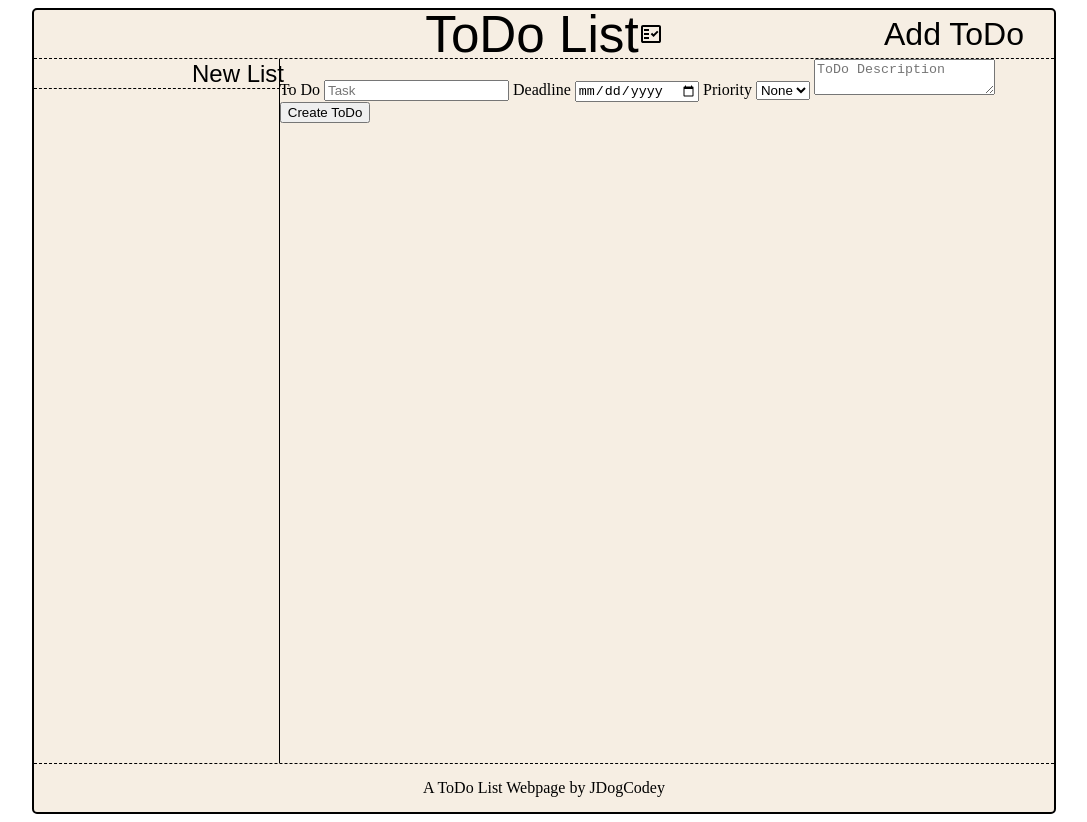
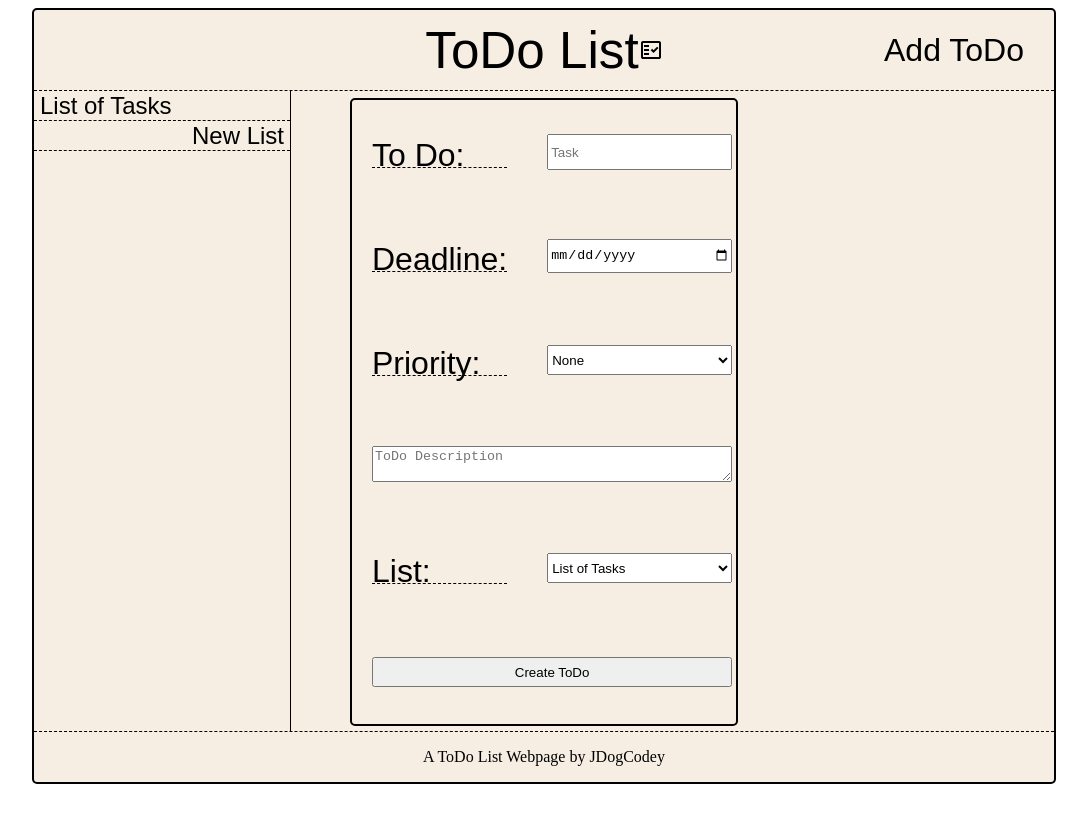
Before and after one commit to jdogcodey/todolist, a website built with webpack: page src/index.html in a window 1280 px wide. Both pictures are taken after a click on the button "Add ToDo". Shown: the whole page, without its empty margins (96-1183 px from the left). After the commit the page ends 800 px from the top, so only its background shows below. Built offline with nearby package versions, Linux system fonts and the light colour scheme; a web font is replaced by a local one.

Commit message:
Some formatting on the form

```diff
--- a/src/forminteraction.js
+++ b/src/forminteraction.js
@@ -1,10 +1,16 @@
 // Opening the form and submitting the form
 import { toggleVisible } from "./togglevisibility.js";
-import { newToDo } from "./listfunctions.js";
-// import { globalToDoList } from "./index.js";
+import { newToDo, allLists } from "./listfunctions.js";
 
 function openForm() {
   document.querySelector("#open-form").addEventListener("click", () => {
+    const listName = Object.keys(allLists);
+    for (let i = 0; i < listName.length; i++) {
+      const listOption = document.createElement("option");
+      listOption.textContent = listName[i];
+      listOption.value = listName[i];
+      document.querySelector("#choose-list").appendChild(listOption);
+    }
     toggleVisible("form");
   });
 }
@@ -19,8 +25,18 @@ function submitForm(obj) {
     const priorityValue = priority.value;
     const description = document.querySelector("#description");
     const descriptionValue = description.value;
-    newToDo(obj, nameValue, deadlineValue, priorityValue, descriptionValue);
-    console.log(obj);
+    const list = document.querySelector("#choose-list");
+    const listValue = list.value;
+    newToDo(
+      listValue,
+      nameValue,
+      deadlineValue,
+      priorityValue,
+      descriptionValue
+    );
+    console.log(allLists);
+    console.log(listValue);
+    toggleVisible("form");
   });
 }
 
--- a/src/index.html
+++ b/src/index.html
@@ -21,12 +21,18 @@
             <button class="list-button" id="add-list">New List</button>
         </div>
         <div id="right-side">
+            <div id="right-column"></div>
+        </div>
+    </main>
+    <footer>
+        <p>A ToDo List Webpage by JDogCodey</p>
+    </footer>
     <form>
-                <label for="to-do-name">To Do</label>
+        <label for="to-do-name">To Do:</label>
         <input type="text" name="name" placeholder="Task" id="to-do-name">
-                <label for="deadline">Deadline</label>
+        <label for="deadline">Deadline:</label>
         <input type="date" name="deadline" id="deadline">
-                <label for="priority">Priority</label>
+        <label for="priority">Priority:</label>
         <select name="priority" id="priority">
             <option value="None">None</option>
             <option value="Low">Low</option>
@@ -34,14 +40,12 @@
             <option value="High">High</option>
         </select>
         <textarea name="description" placeholder="ToDo Description" id="description"></textarea>
+        <label for="choose-list">List:</label>
+        <select name="choose-list" id="choose-list">
+
+        </select>
         <input type="submit" value="Create ToDo" id="submit">
     </form>
-            <div id="right-column"></div>
-        </div>
-    </main>
-    <footer>
-        <p>A ToDo List Webpage by JDogCodey</p>
-    </footer>
     </div>
 </body>
 </html>
--- a/src/index.js
+++ b/src/index.js
@@ -9,7 +9,7 @@ import {
   completeToDo,
   moveList,
 } from "./listfunctions.js";
-import { updatePage, listButton } from "./toDOM.js";
+import { updatePage, addList } from "./toDOM.js";
 
 const myLogo = new Image();
 myLogo.src = Logo;
@@ -18,11 +18,7 @@ document.querySelector("#logo").appendChild(myLogo);
 openForm();
 submitForm(`globalList`);
 
-document.querySelector("#add-list").addEventListener("click", () => {
-  newList();
-  updatePage();
-});
-
+newList("List of Tasks", updatePage);
 // console.log("All lists");
 // console.log(allLists);
 // newList("globalList");
--- a/src/listfunctions.js
+++ b/src/listfunctions.js
@@ -15,8 +15,9 @@ function newToDo(list, name, deadline, priority, description) {
 }
 
 // Creates a new ToDo List
-function newList() {
-  allLists[prompt("New ToDo List", "Title")] = {};
+function newList(listName, func) {
+  allLists[listName] = {};
+  func();
 }
 
 //Changes the priority of the ToDo
--- a/src/styles.css
+++ b/src/styles.css
@@ -18,10 +18,11 @@ body {
     border: 2px solid black;
     border-radius: 5px;
     width: 80vw;
+    min-width: 620px;
 }
 
 header, footer {
-    max-height: 6vh;
+    max-height: 10vh;
     display: flex;
     align-items: center;
     flex-direction: row;
@@ -58,7 +59,7 @@ header {
 }
 
 main {
-    min-height: 88vh;
+    min-height: 80vh;
     display: flex;
     flex-direction: row;
 }
@@ -96,6 +97,40 @@ button:hover {
 
 form {
     display: none;
+    position: absolute;
+    z-index: 100;
+    align-self: center;
+    border: 2px solid black;
+    background-color: #f6eee3;
+    border-radius: 5px;
+    width: 30vw;
+    margin-top: 11vh;
+    margin-bottom: 11vh;
+    height: 78vh;
+    margin-bottom: auto;
+    grid-template-columns: 1fr 1fr;
+    grid-template-rows: repeat(6, minmax(20px, 13vh));
+    align-items: center;
+    font-family: 'nanum', Arial, Helvetica, sans-serif;
+    font-size: 2rem;
+}
+
+form * {
+    margin: 20px;
+    height: 30px;
+    border-spacing: none;
+}
+
+#description {
+    grid-area: 4 / 1 / 5 / 3
+}
+
+#submit {
+    grid-area: 6 / 1 / 7 / 3;
+}
+
+label {
+    border-bottom: 1px dashed black;
 }
 
 footer {
--- a/src/toDOM.js
+++ b/src/toDOM.js
@@ -1,4 +1,4 @@
-import { allLists } from "./listfunctions";
+import { allLists, newList } from "./listfunctions";
 
 function updatePage() {
   const leftColumn = document.querySelector("#left-column");
@@ -27,4 +27,8 @@ function updatePage() {
   }
 }
 
+document.querySelector("#add-list").addEventListener("click", () => {
+  newList(prompt("Add ToDo List", "Name"), updatePage);
+});
+
 export { updatePage };
--- a/src/togglevisibility.js
+++ b/src/togglevisibility.js
@@ -2,10 +2,10 @@
 
 function toggleVisible(input) {
   const form = document.querySelector(input);
-  if (form.style.display === "block") {
+  if (form.style.display === "grid") {
     form.style.display = "none";
   } else {
-    form.style.display = "block";
+    form.style.display = "grid";
   }
 }
 
```
Lines whose indentation alone changed are shown as unchanged.
